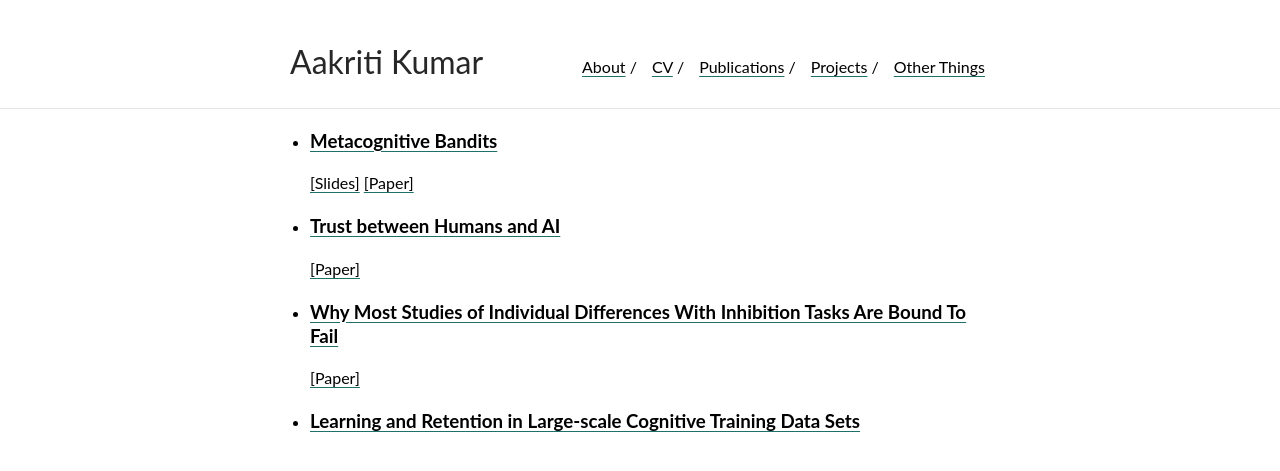
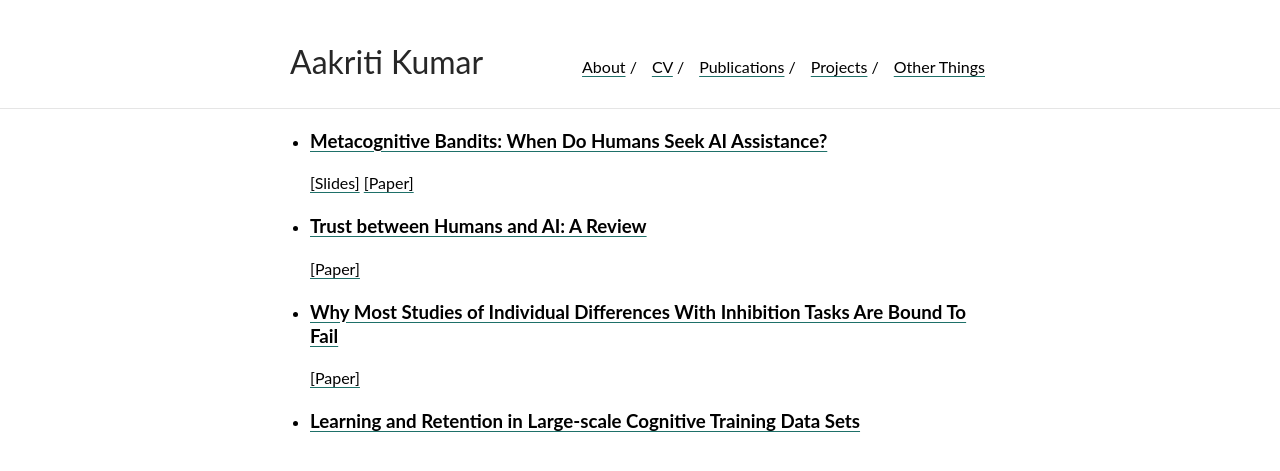
Before and after one commit to aakriti1kumar/aakriti1kumar.github.io, a Jekyll site: the page built from projects.md, in a window 1280 px wide. Shown: the top 471 px of the page. Built offline with Jekyll 4.4.1, drawn with Linux system fonts in a browser that asks for light colours; our own code applies the rules of GitHub Pages for plain Markdown files.

Commit message:
Update projects.md

```diff
--- a/projects.md
+++ b/projects.md
@@ -1,7 +1,7 @@
-* ### [Metacognitive Bandits](metaban.md)
+* ### [Metacognitive Bandits: When Do Humans Seek AI Assistance?](metaban.md)
 [[Slides]](metaban.pdf) [[Paper]](https://escholarship.org/content/qt7xc470dt/qt7xc470dt.pdf)<br>
 
-* ### [Trust between Humans and AI](trust.md)
+* ### [Trust between Humans and AI: A Review](trust.md)
 [[Paper]](trust_review.pdf)<br>
 
 * ### [Why Most Studies of Individual Differences With Inhibition Tasks Are Bound To Fail](p.md)
```
